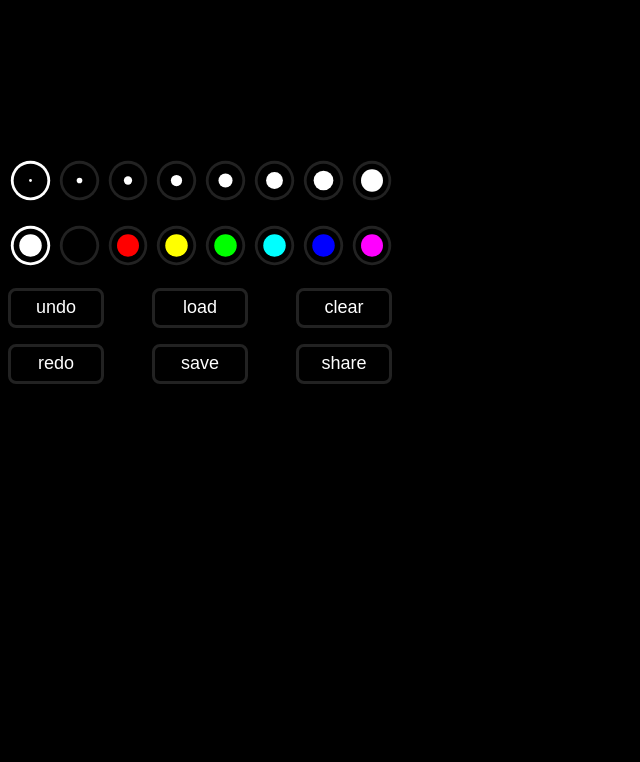
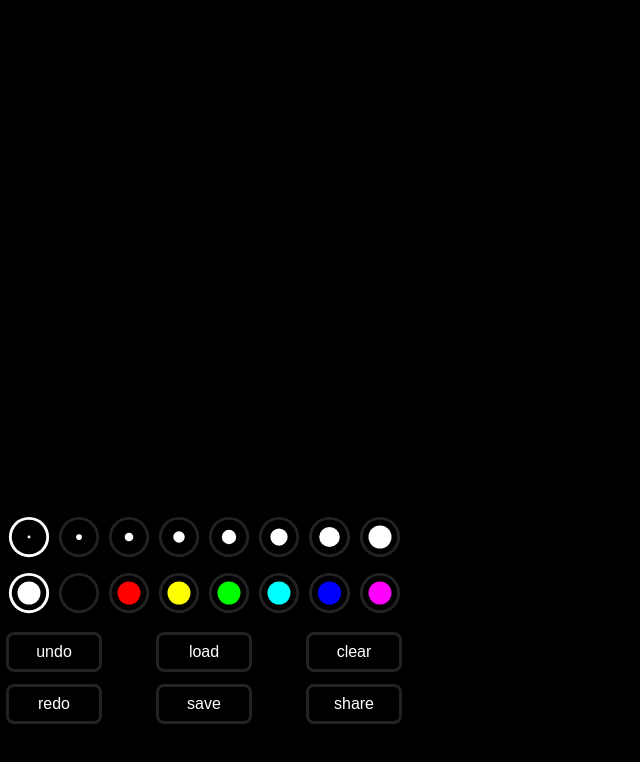
Before and after one commit to jonathanknowles/reflex-paint, a plain HTML site: page prototype/index.html in a window 1280 px wide. Shown: the whole page, without its empty margins (0-640 px from the left). Drawn offline with Linux system fonts and the light colour scheme.

Commit message:
Adjust page structure and margins.

```diff
--- a/prototype/index.html
+++ b/prototype/index.html
@@ -1,10 +1,38 @@
 <html>
     <head>
         <style type="text/css">
-            body { background-color: #000000 }
+            * { padding: 0px
+              ; margin: 0px }
+            html { width: 412px }
+            body { width: 412px
+                 ; background-color: #000000 }
+            canvas { width: 412px
+                   ; height: 502px }
+            div.control-panel { width: 400px
+                              ; padding: 6px }
+            form { width: 400px
+				 ; margin-top: 6px }
+            div.button-panel { width: 400px
+                             ; margin-top: 12px }
+            div.button-group { width: 96px
+                             ; display: inline-block }
+            div.button-group + div.button-group { margin-left: 50px }
+            button { width: 96px
+                   ; height: 40px
+                   ; color: #ffffff
+                   ; background-color: #000000
+                   ; border-radius: 8px
+                   ; border-style: solid
+                   ; border-width: 3px
+                   ; font-size: 16px
+                   ; outline: none
+                   ; transition-duration: 300ms }
+            button:not(:active) { border-color: #222222 }
+            button:active { border-color: #ffffff }
+            button + button { margin-top: 12px }
             input[type="radio"] { display: none }
             input[type="radio"] + label { display: inline-block
-                                        ; zoom: 140%
+                                        ; zoom: 144%
                                         ; width: 32px
                                         ; height: 32px
                                         ; transition-duration: 300ms }
@@ -40,27 +68,14 @@
             input#s5[type="radio"]:not(:checked) + label { background-image: url('brush-s5.svg')         }
             input#s6[type="radio"]:not(:checked) + label { background-image: url('brush-s6.svg')         }
             input#s7[type="radio"]:not(:checked) + label { background-image: url('brush-s7.svg')         }
-            div.button-group { width: 96px
-                             ; display: inline-block }
-            div.button-group + div.button-group { margin-left: 44px }
-            button { width: 96px
-                   ; height: 40px
-                   ; color: #ffffff
-                   ; background-color: #000000
-                   ; border-radius: 8px
-                   ; border-style: solid
-                   ; border-width: 3px
-                   ; font-size: 18px
-                   ; outline: none
-                   ; transition-duration: 300ms }
-            button:not(:active) { border-color: #222222 }
-            button:active { border-color: #ffffff }
-            button + button { margin-top: 16px }
         </style>
     </head>
     <body>
-        <canvas>
+        <div class="paint-area">
+            <canvas width="1440" height="1760">
             </canvas>
+        </div>
+        <div class="control-panel">
             <form class="brush-size">
                 <input type="radio" name="brush-size" id="s0" value="s0" checked/><label for="s0"></label>
                 <input type="radio" name="brush-size" id="s1" value="s1"        /><label for="s1"></label>
@@ -81,6 +96,7 @@
                 <input type="radio" name="brush-colour" id="c6" value="c6"        /><label for="c6"></label>
                 <input type="radio" name="brush-colour" id="c7" value="c7"        /><label for="c7"></label>
             </form>
+            <div class="button-panel">
                 <div class="button-group">
                     <button id="undo">undo</button>
                     <button id="redo">redo</button>
@@ -93,5 +109,7 @@
                     <button id="clear">clear</button>
                     <button id="clear">share</button>
                 </div>
+            </div>
+        </div>
     </body>
 </html>
```
Lines whose indentation alone changed are shown as unchanged.
